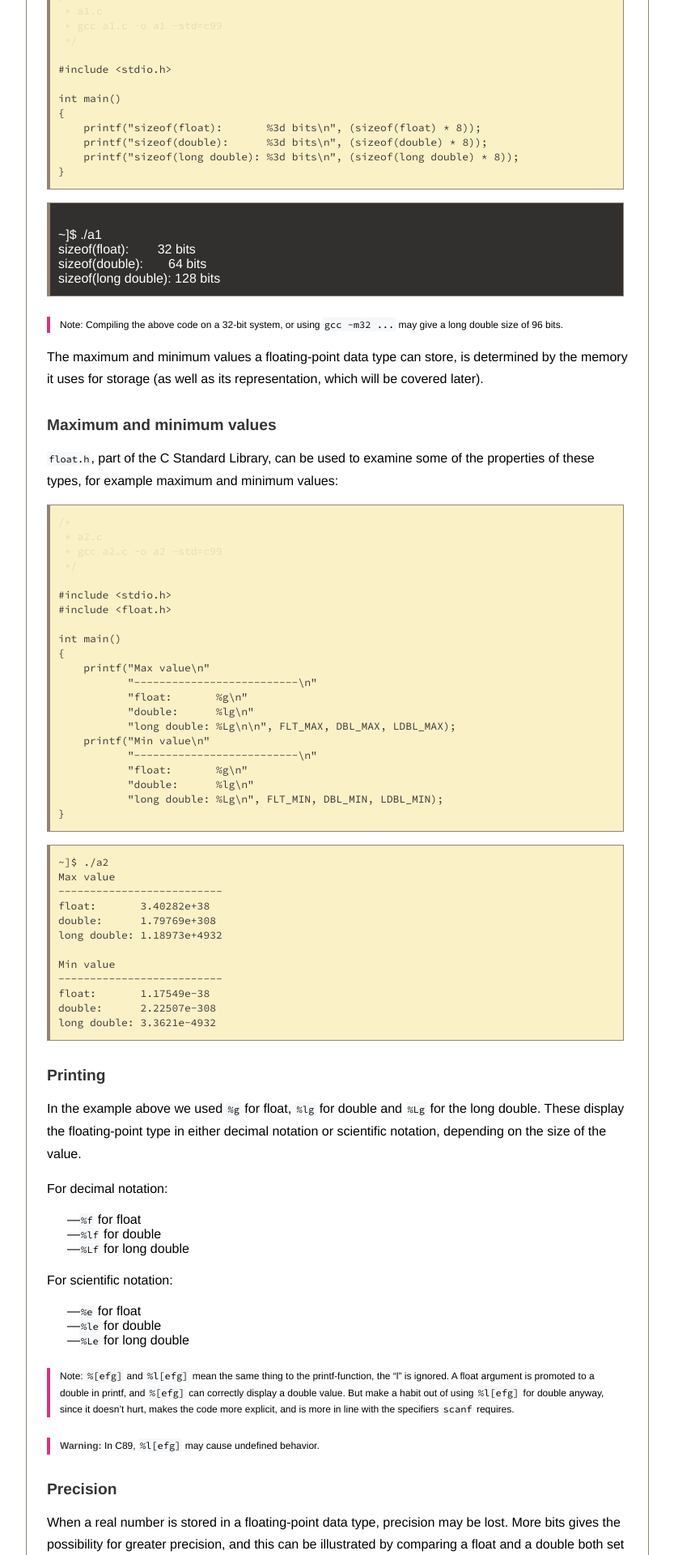
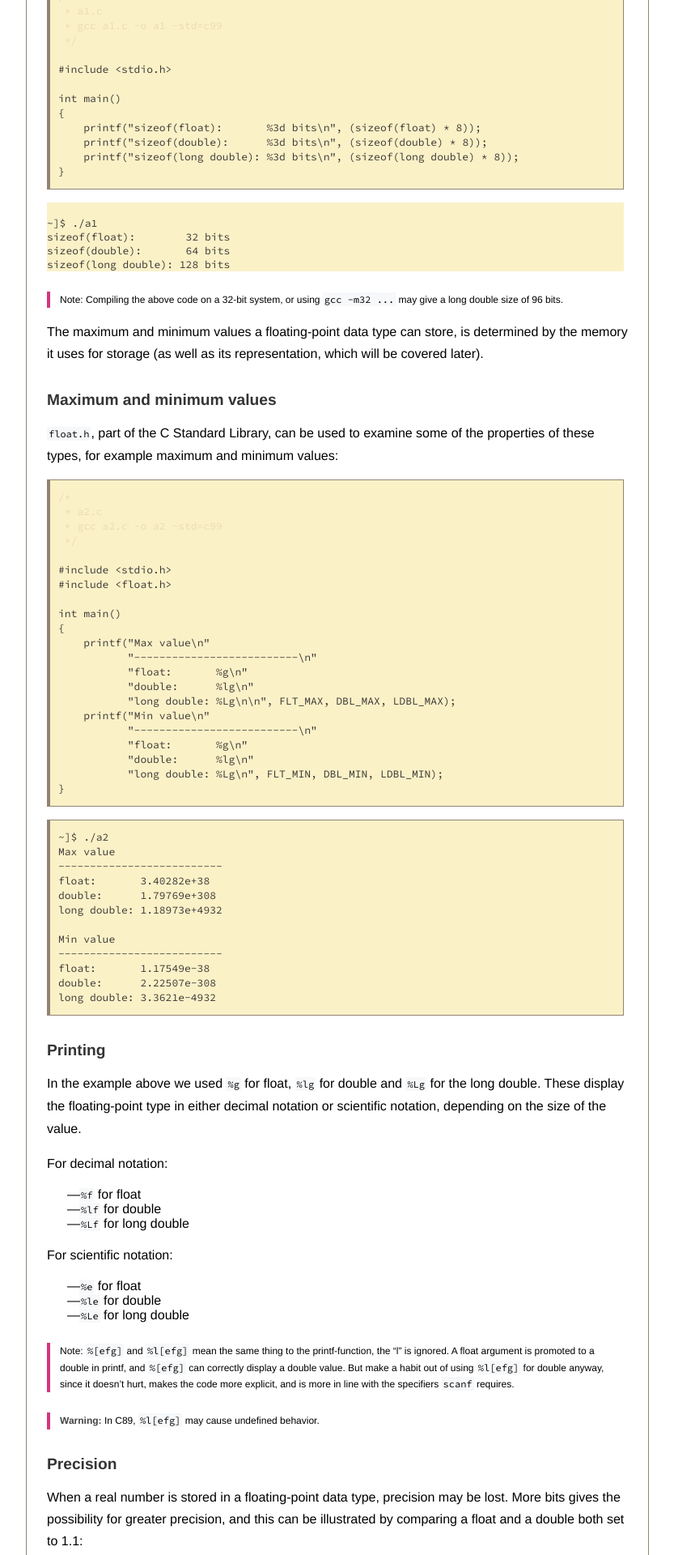
Before and after one commit to execas/execas.github.io, a Jekyll site: the page built from _posts/2019-02-28-floating-point-in-c.md, in a window 1280 px wide. Shown: the part 475-2395 px from the top of the page at 81% size, without its empty margins (223-1056 px from the left). Built offline with Jekyll 4.4.1, drawn with Linux system fonts in a browser that asks for light colours.

Commit message:
Update execas.css

```diff
--- a/css/execas.css
+++ b/css/execas.css
@@ -42,6 +42,13 @@ img {
      white-space: pre;
      color:#ffffff;
      overflow: auto;
+     font-family: "Source Code Pro", monospace;
+     border-style: none;
+     whitespace: pre;
+     font-size:13px;
+     background-color:#fbf1c7;
+     color:#3c3836;
+     padding:0;
 }
 
 pre {
```
